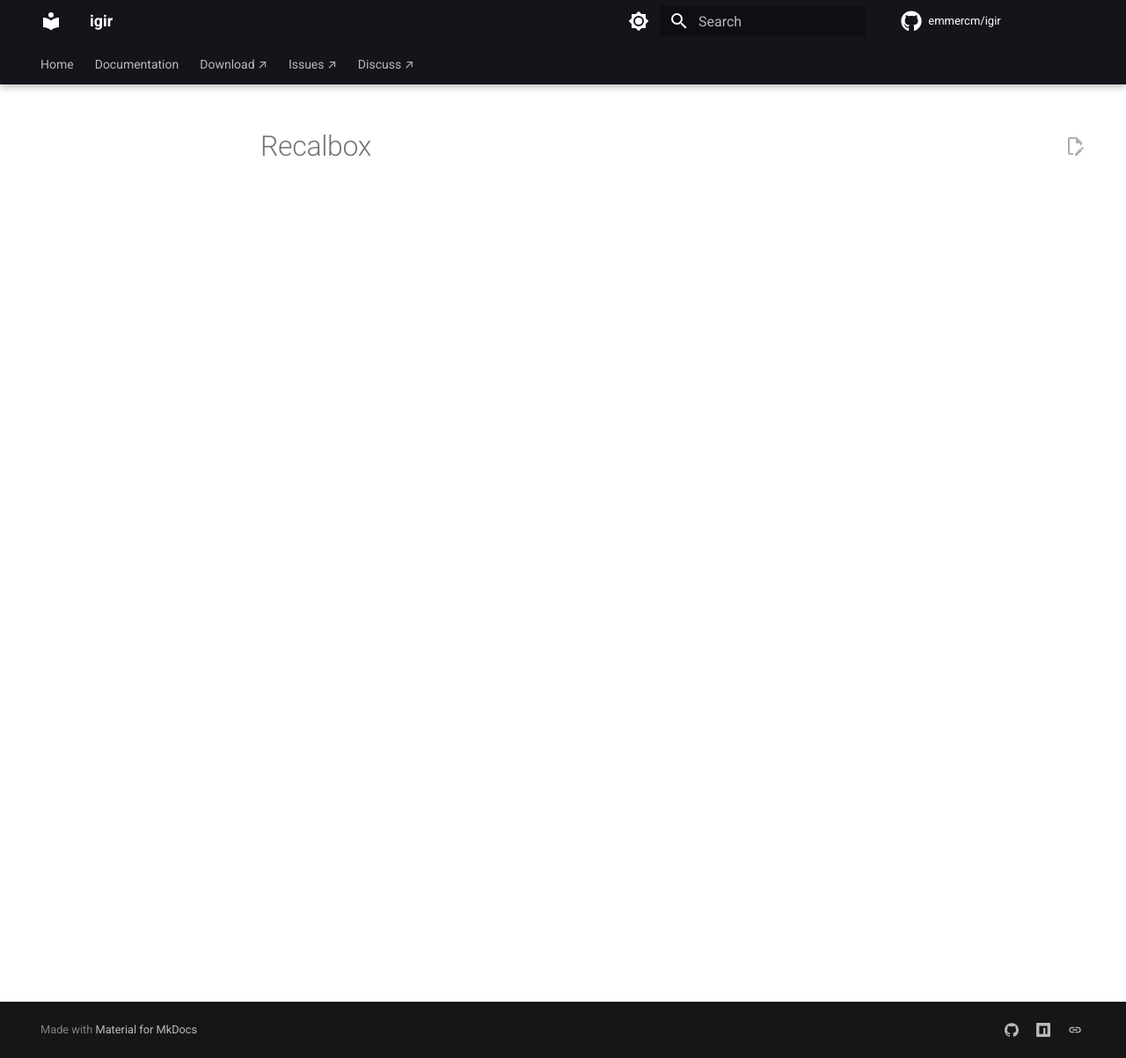
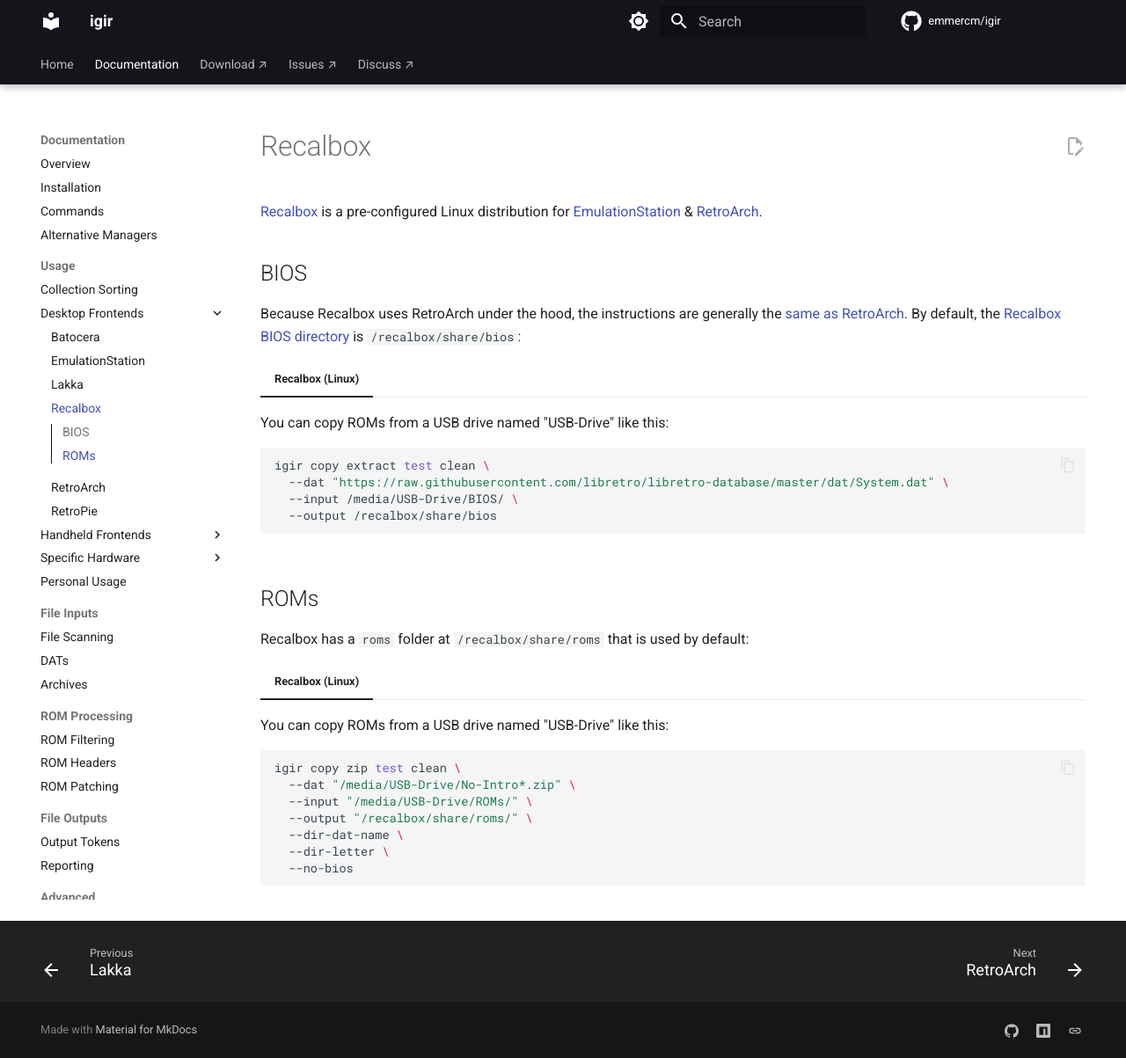
Before and after one commit to emmercm/igir, an MkDocs documentation site: the page built from docs/usage/desktop/recalbox.md, in a window 1280 px wide and 1203 px high. Shown: the whole window at 88% size. Built offline with MkDocs 1.6.1 and Material for MkDocs 9.7.7, drawn with Linux system fonts in a browser that asks for light colours; comment, search, counter and statistics services are not loaded.

Commit message:
Frontends

````diff
--- a/docs/usage/desktop/recalbox.md
+++ b/docs/usage/desktop/recalbox.md
@@ -1 +1,36 @@
 # Recalbox
+
+[Recalbox](https://www.recalbox.com/) is a pre-configured Linux distribution for [EmulationStation](https://emulationstation.org/) & [RetroArch](https://www.retroarch.com/).
+
+## BIOS
+
+Because Recalbox uses RetroArch under the hood, the instructions are generally the [same as RetroArch](retroarch.md). By default, the [Recalbox BIOS directory](https://wiki.recalbox.com/en/basic-usage/file-management#adding-bios) is `/recalbox/share/bios`:
+
+=== "Recalbox (Linux)"
+
+    You can copy ROMs from a USB drive named "USB-Drive" like this:
+
+    ```shell
+    igir copy extract test clean \
+      --dat "https://raw.githubusercontent.com/libretro/libretro-database/master/dat/System.dat" \
+      --input /media/USB-Drive/BIOS/ \
+      --output /recalbox/share/bios
+    ```
+
+## ROMs
+
+Recalbox has a `roms` folder at `/recalbox/share/roms` that is used by default:
+
+=== "Recalbox (Linux)"
+
+    You can copy ROMs from a USB drive named "USB-Drive" like this:
+
+    ```shell
+    igir copy zip test clean \
+      --dat "/media/USB-Drive/No-Intro*.zip" \
+      --input "/media/USB-Drive/ROMs/" \
+      --output "/recalbox/share/roms/" \
+      --dir-dat-name \
+      --dir-letter \
+      --no-bios
+    ```
--- a/mkdocs.yml
+++ b/mkdocs.yml
@@ -57,7 +57,10 @@
       - Usage:
           - usage/collection-sorting.md
           - Desktop Frontends:
+              - usage/desktop/batocera.md
               - usage/desktop/emulationstation.md
+              - usage/desktop/lakka.md
+              - usage/desktop/recalbox.md
               - usage/desktop/retroarch.md
               - usage/desktop/retropie.md
           - Handheld Frontends:
````
Also changed, not shown: docs/usage/desktop/batocera.md (+30 -1 lines), docs/usage/desktop/lakka.md (+35 -0 lines), docs/usage/desktop/retropie.md (+1 -1 lines).
